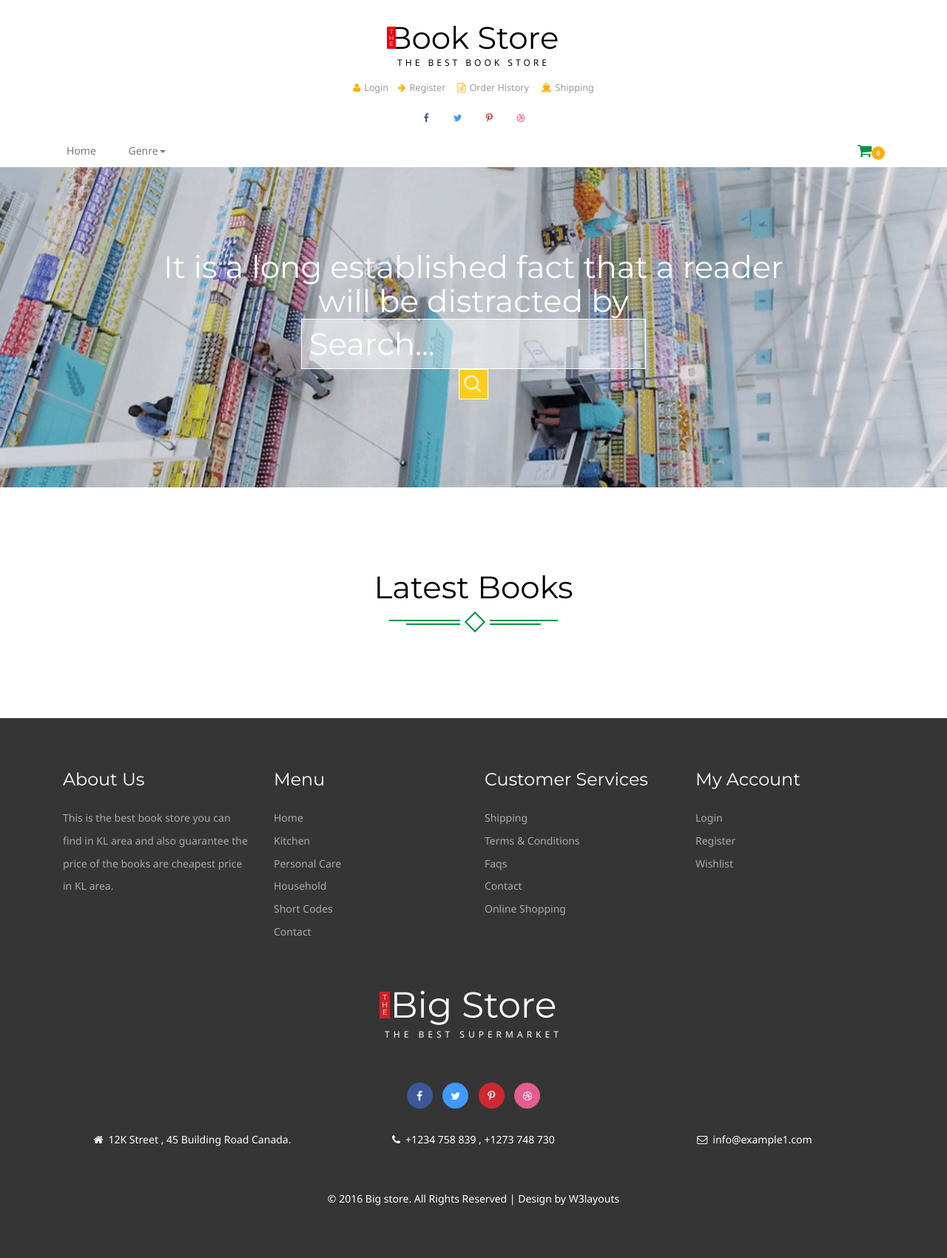
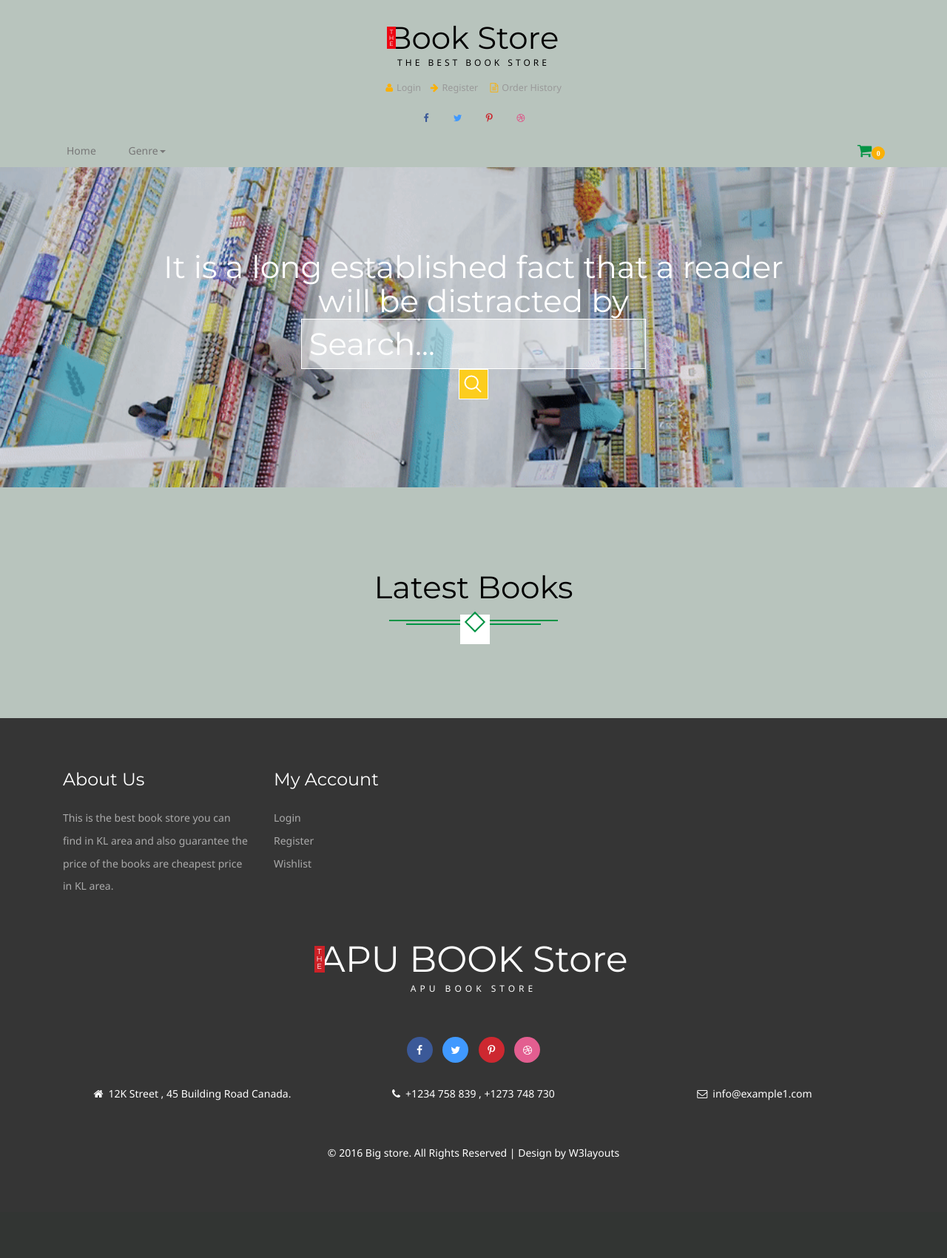
Before and after one commit to cmwhjj/sdp, a PHP site: page / in a window 1280 px wide. Shown: the whole page at 74% size. After the commit the page ends 1568 px from the top, so only its background shows below. Run offline with PHP 8.4, Linux system fonts and the light colour scheme; data that the repository does not hold is empty.

Commit message:
decorate了一点点 剩下的要麻烦你们了 sorry

```diff
--- a/include/header.php
+++ b/include/header.php
@@ -9,7 +9,10 @@
 	$genre_result = mysqli_query($con, "SELECT * FROM genre");
 ?>
 
+<!DOCTYPE html>
+<html>
 
+<body style = "background-color:#B8C4BD;">
 <div class="header">
 
 		<div class="container">
@@ -31,7 +34,7 @@
 
 
 					<li><a href="about.php" ><i class="fa fa-file-text-o" aria-hidden="true"></i>Order History</a></li>
-					<li><a href="shipping.php" ><i class="fa fa-ship" aria-hidden="true"></i>Shipping</a></li>
+
 				</ul>
 			</div>
 
@@ -92,3 +95,5 @@
 
 				</div>
 </div>
+</body>
+</html>
--- a/index.php
+++ b/index.php
@@ -93,6 +93,7 @@ function hideURLbar(){ window.scrollTo(0,1); } </script>
 		<div class="container">
 			<div class="spec ">
 				<h3>Latest Books</h3>
+
 				<div class="ser-t">
 					<b></b>
 					<span><i></i></span>
@@ -106,7 +107,7 @@ function hideURLbar(){ window.scrollTo(0,1); } </script>
 								<div class="col-m">
 
 								<a href="#" data-toggle="modal" data-target="#myModal<?php echo $book['book_id'];?>" class="offer-img">
-										<img src="images/of16.png" class="img-responsive" alt="">
+										<img src="untitled.png" class="img-responsive" alt="">
 									</a>
 									<div class="mid-1">
 										<div class="women">
@@ -140,28 +141,8 @@ function hideURLbar(){ window.scrollTo(0,1); } </script>
 			<h3>About Us</h3>
 			<p>This is the best book store you can find in KL area and also guarantee the price of the books are cheapest price in KL area.</p>
 		</div>
-		<div class="col-md-3 footer-grid ">
-			<h3>Menu</h3>
-			<ul>
-				<li><a href="index.php">Home</a></li>
-				<li><a href="kitchen.php">Kitchen</a></li>
-				<li><a href="care.php">Personal Care</a></li>
-				<li><a href="hold.php">Household</a></li>
-				<li><a href="codes.php">Short Codes</a></li>
-				<li><a href="contact.php">Contact</a></li>
-			</ul>
-		</div>
-		<div class="col-md-3 footer-grid ">
-			<h3>Customer Services</h3>
-			<ul>
-				<li><a href="shipping.php">Shipping</a></li>
-				<li><a href="terms.php">Terms & Conditions</a></li>
-				<li><a href="faqs.php">Faqs</a></li>
-				<li><a href="contact.php">Contact</a></li>
-				<li><a href="offer.php">Online Shopping</a></li>
 
-			</ul>
-		</div>
+
 		<div class="col-md-3 footer-grid">
 			<h3>My Account</h3>
 			<ul>
@@ -173,7 +154,7 @@ function hideURLbar(){ window.scrollTo(0,1); } </script>
 		</div>
 		<div class="clearfix"></div>
 			<div class="footer-bottom">
-				<h2 ><a href="index.php"><b>T<br>H<br>E</b>Big Store<span>The Best Supermarket</span></a></h2>
+				<h2 ><a href="index.php"><b>T<br>H<br>E</b>APU BOOK Store<span>APU BOOK STORE</span></a></h2>
 				<p class="fo-para">		</p>
 				<ul class="social-fo">
 					<li><a href="#" class=" face"><i class="fa fa-facebook" aria-hidden="true"></i></a></li>
@@ -276,7 +257,7 @@ function hideURLbar(){ window.scrollTo(0,1); } </script>
 						<div class="modal-body modal-spa">
 								<div class="col-md-5 span-2">
 											<div class="item">
-												<img src="images/of.png" class="img-responsive" alt="">
+												<img src="images.jpg" width="100" height="100" class="img-responsive" alt="">
 											</div>
 								</div>
 								<div class="col-md-7 span-1 ">
```
Also changed, not shown: care.php (+1 -27 lines), images/images.jpg (added), images/untitled.png (added).
